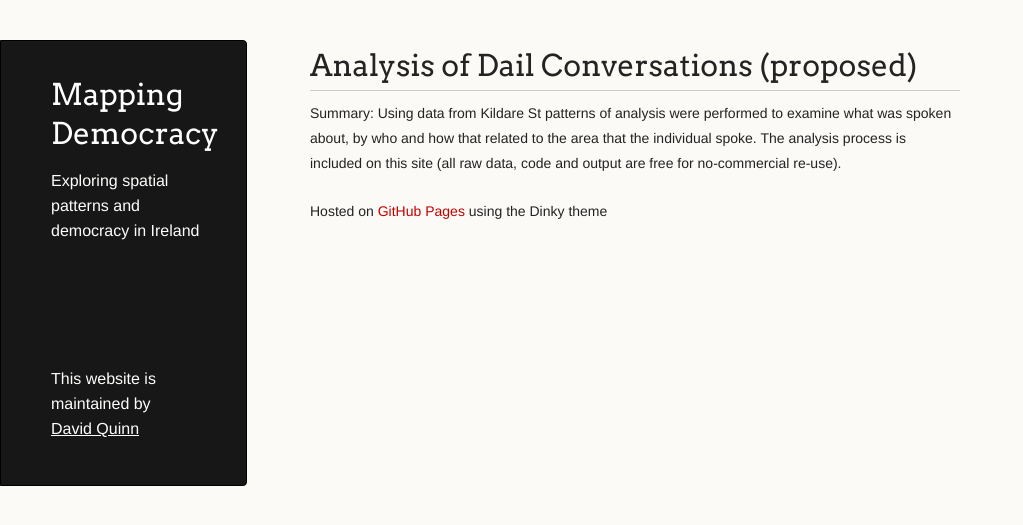
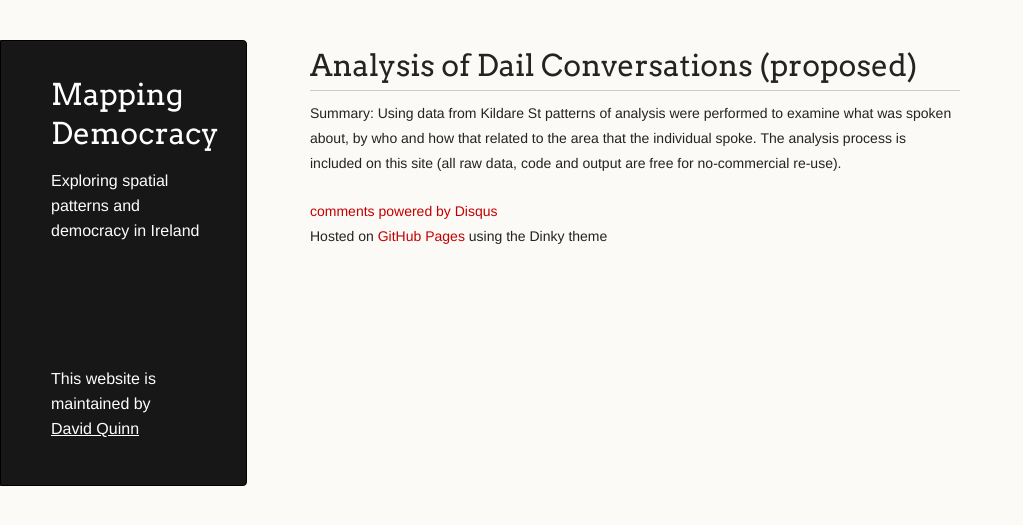
Before and after one commit to djq/mapping_democracy, a Jekyll site: the page built from _posts/2013-02-01-dail_conversations.md, in a window 1280 px wide. Shown: the top 525 px of the page, without its empty margins (0-1023 px from the left). Built offline with Jekyll 4.4.1, drawn with Linux system fonts in a browser that asks for light colours; Markdown is read by kramdown in place of the engine named in the settings; comment, search, counter and statistics services are not loaded; some of the changed lines change nothing that is shown.

Commit message:
added disqus commenting

```diff
--- a/_layouts/post.html
+++ b/_layouts/post.html
@@ -14,8 +14,8 @@
     <script src="../../../javascripts/scale.fix.js"></script>
     <meta name="viewport" content="width=device-width, initial-scale=1, user-scalable=no">
 
-      <!--[if lt IE 9]>
-    <script src="//html5shiv.googlecode.com/svn/trunk/html5.js"></script>
+    <!--[if lt IE 9]>
+      <script src="//html5shiv.googlecode.com/svn/trunk/html5.js"></script>
     <![endif]-->
 </head>
 <body>
@@ -48,6 +48,24 @@
 
       {{ content }}
 
+
+      <!-- disqus -->
+    <div id="disqus_thread"></div>
+    <script type="text/javascript">
+        /* * * CONFIGURATION VARIABLES: EDIT BEFORE PASTING INTO YOUR WEBPAGE * * */
+        var disqus_shortname = 'mappingdemocracy'; // required: replace example with your forum shortname
+
+        /* * * DON'T EDIT BELOW THIS LINE * * */
+        (function() {
+            var dsq = document.createElement('script'); dsq.type = 'text/javascript'; dsq.async = true;
+            dsq.src = 'http://' + disqus_shortname + '.disqus.com/embed.js';
+            (document.getElementsByTagName('head')[0] || document.getElementsByTagName('body')[0]).appendChild(dsq);
+        })();
+    </script>
+    <noscript>Please enable JavaScript to view the <a href="http://disqus.com/?ref_noscript">comments powered by Disqus.</a></noscript>
+    <a href="http://disqus.com" class="dsq-brlink">comments powered by <span class="logo-disqus">Disqus</span></a>
+    <!-- disqus end-->
+
       <p><small>Hosted on <a href="https://pages.github.com">GitHub Pages</a> using the Dinky theme</small></p>
       </section>
     </div>
```
